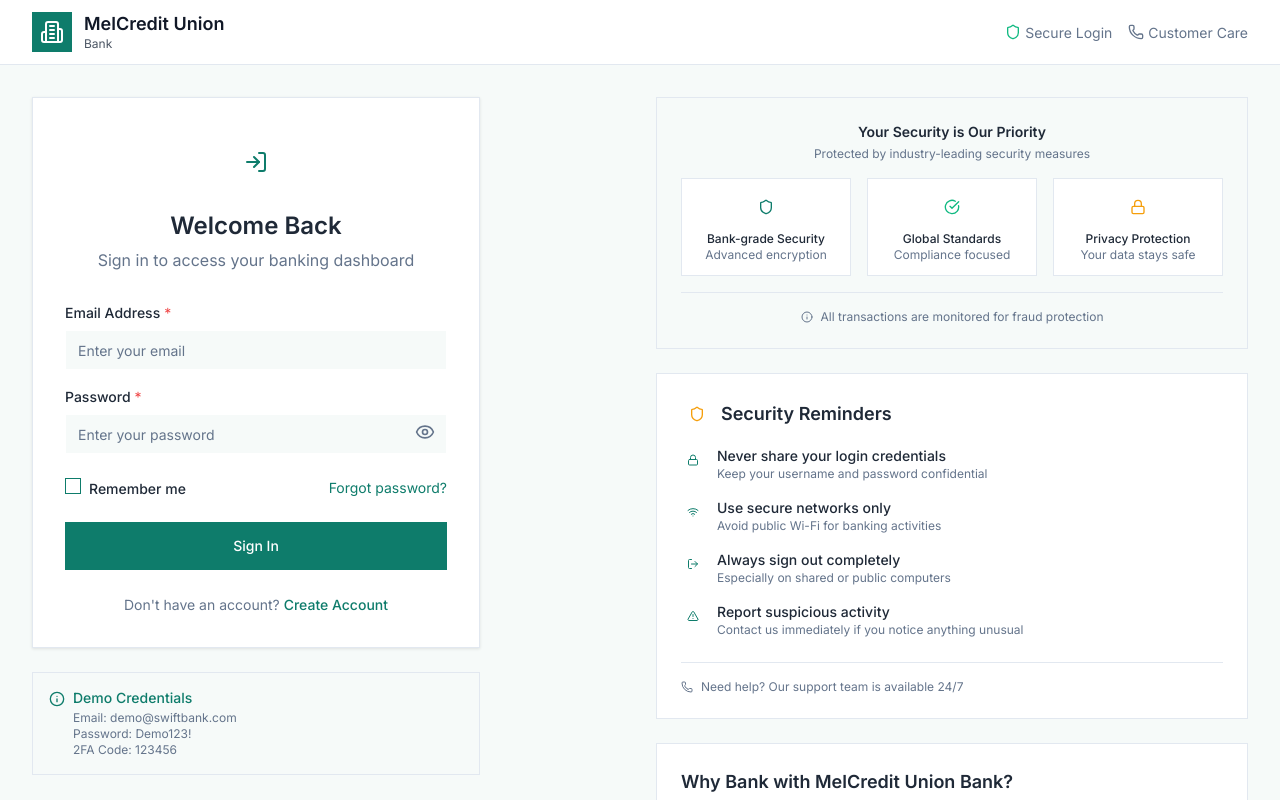
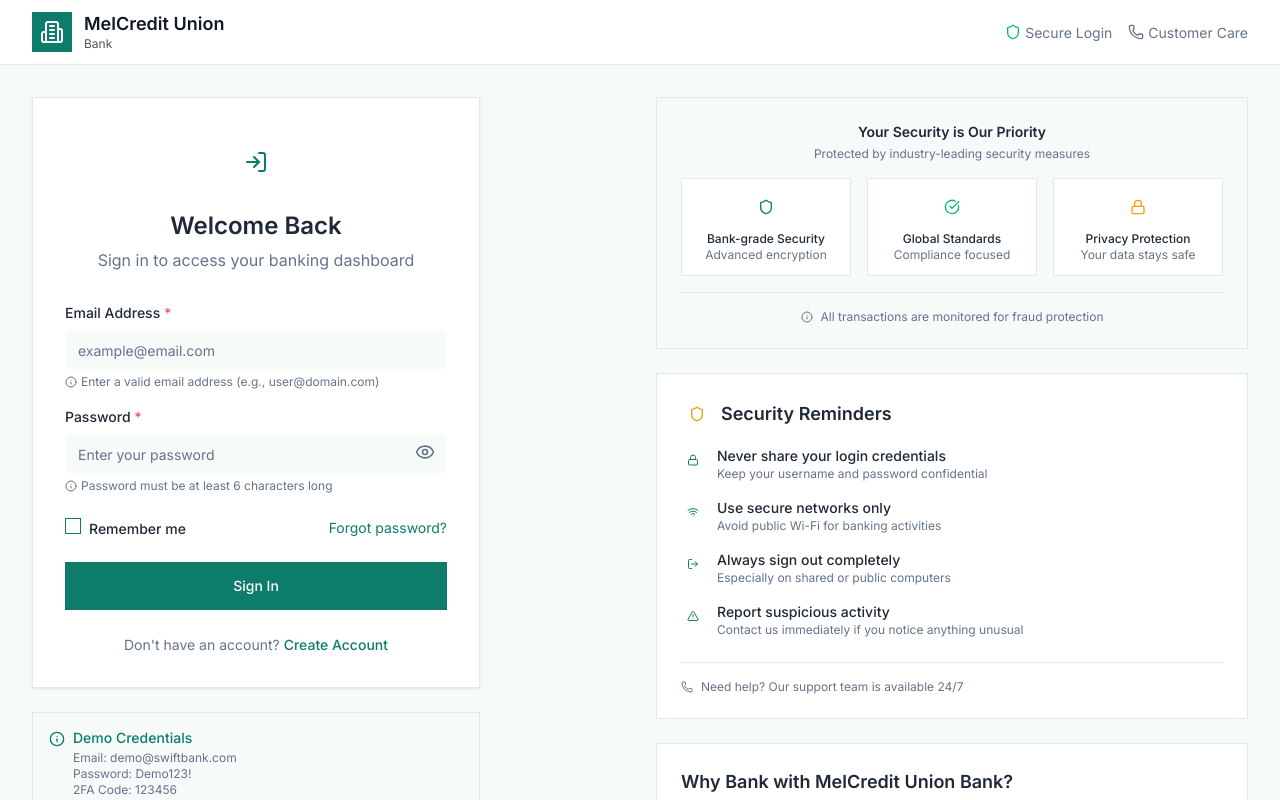
Before and after one commit to MelvinChib/FullStackBankingSystem, a React (Vite) app in the folder frontend/: page /login in a window 1280 px wide. Shown: the top 800 px of the page. Built offline with nearby package versions, Linux system fonts and the light colour scheme; no server answers.

Commit message:
feat: Add input guidance on login form for better UX

```diff
--- a/frontend/src/pages/login/components/LoginForm.jsx
+++ b/frontend/src/pages/login/components/LoginForm.jsx
@@ -58,19 +58,26 @@ const LoginForm = ({ onLogin, isLoading, error }) => {
   return (
     <form onSubmit={handleSubmit} className="space-y-6">
       <div className="space-y-4">
+        <div>
           <Input
             label="Email Address"
             type="email"
             name="email"
             value={formData?.email}
             onChange={handleInputChange}
-          placeholder="Enter your email"
+            placeholder="example@email.com"
             error={validationErrors?.email}
             required
             disabled={isLoading}
             className="w-full"
           />
+          <p className="mt-1 text-xs text-muted-foreground flex items-center gap-1">
+            <Icon name="Info" size={12} />
+            Enter a valid email address (e.g., user@domain.com)
+          </p>
+        </div>
 
+        <div>
           <div className="relative">
             <Input
               label="Password"
@@ -92,6 +99,11 @@ const LoginForm = ({ onLogin, isLoading, error }) => {
             >
               <Icon name={showPassword ? 'EyeOff' : 'Eye'} size={20} />
             </button>
+          </div>
+          <p className="mt-1 text-xs text-muted-foreground flex items-center gap-1">
+            <Icon name="Info" size={12} />
+            Password must be at least 6 characters long
+          </p>
         </div>
       </div>
       {error && (
```
Lines whose indentation alone changed are shown as unchanged.
